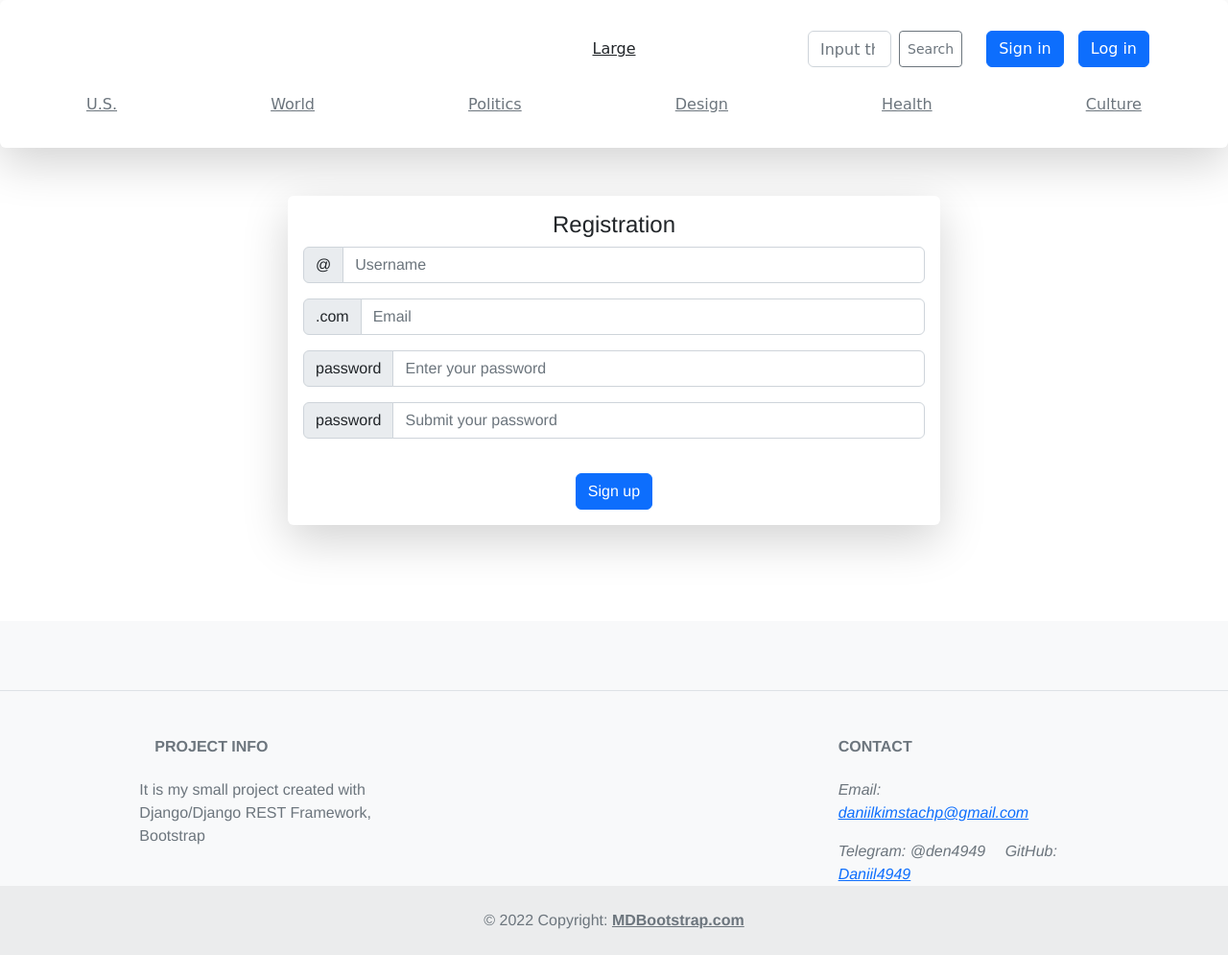
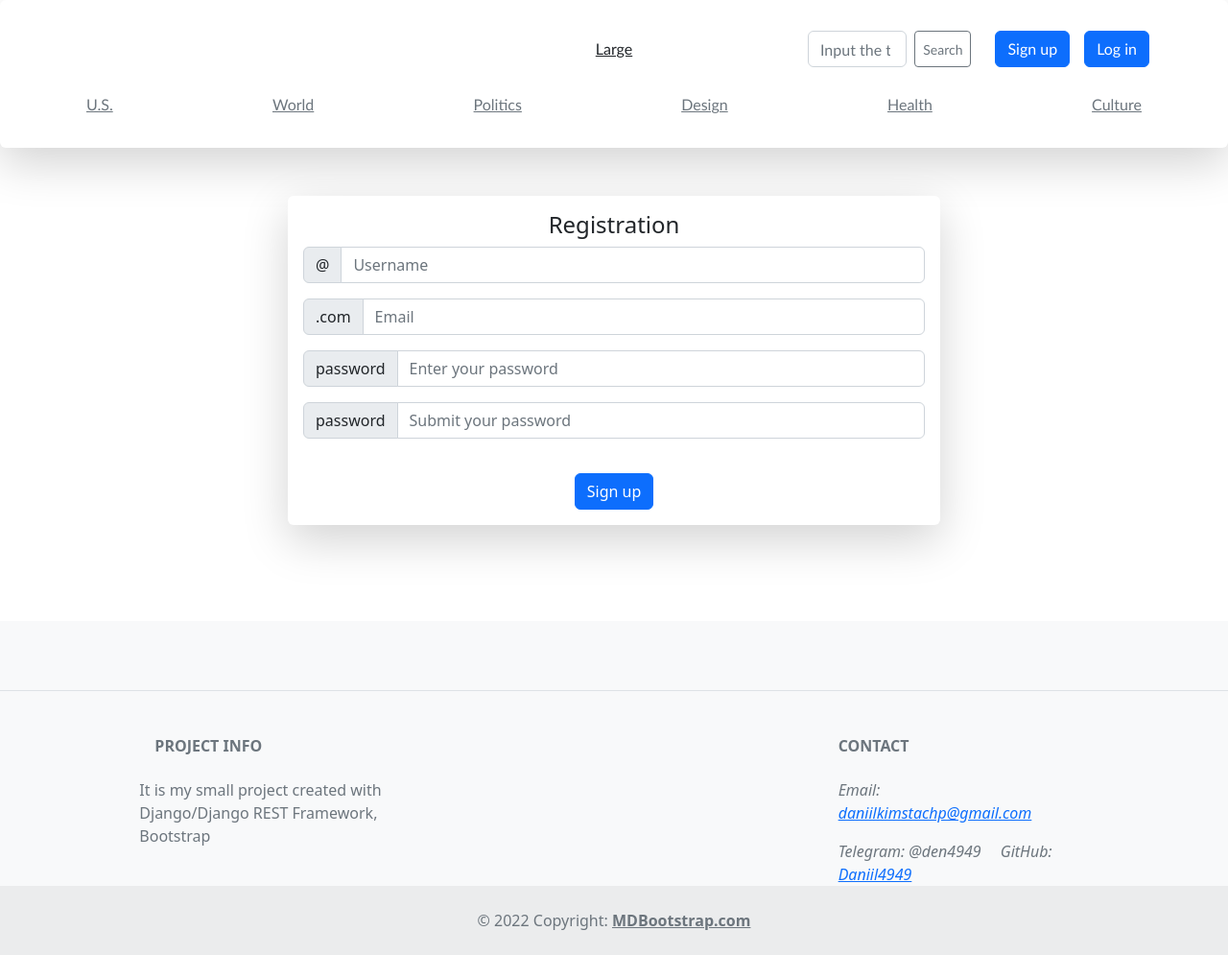
Before and after one commit to Daniil4949/django_blog, a Django app: page /account/registration/ in a window 1280 px wide. Shown: the whole page at 96% size. Run offline with Django 4.2, Linux system fonts and the light colour scheme; data comes from the database, SQL or seed files in the repository; both versions use the stored data as it was after the commit; some libraries are stand-ins or nearby versions.

Commit message:
Some another changes for 'base.html' were added

```diff
--- a/pet_project/templates/blog/base.html
+++ b/pet_project/templates/blog/base.html
@@ -91,7 +91,7 @@
 </header>
 <body>
 <div class="shadow-lg p-3 mb-5 bg-body rounded">
-    <div class="container" style="color:black;font-family:cursive">
+    <div class="container" style="color:black;font-family:'Gill Sans', 'Gill Sans MT', Calibri, 'Trebuchet MS', sans-serif">
         <header class="blog-header lh-1 py-3">
           <div class="row flex-nowrap justify-content-between align-items-center">
             <div class="col-4 pt-1">
@@ -112,7 +112,7 @@
                     {%  if request.user.is_authenticated %}
                     <a href="{% url 'logout' %}" role="button" class="btn btn-primary" style="margin-left: 15px;">Log out</a>
                     {% else %}
-                    <a href="{% url 'registration' %}" role="button" class="btn btn-primary" style="margin-left: 15px;">Sign in</a>
+                    <a href="{% url 'registration' %}" role="button" class="btn btn-primary" style="margin-left: 15px;">Sign up</a>
                     <a href="{% url 'login' %}" role="button" class="btn btn-primary" style="margin-left: 15px;">Log in</a>
                     {% endif %}
 
@@ -130,7 +130,7 @@
         </div>
       </div>
 </div>
-      <div style="font-family:'Franklin Gothic Medium', 'Arial Narrow', Arial, sans-serif">
+
 
 {% block content %}
 
@@ -216,7 +216,7 @@
         <!-- Grid column -->
       </div>
       <!-- Grid row -->
-    </div>
+
   </section>
   <!-- Section: Links  -->
 
```
Also changed, not shown: pet_project/db.sqlite3.
